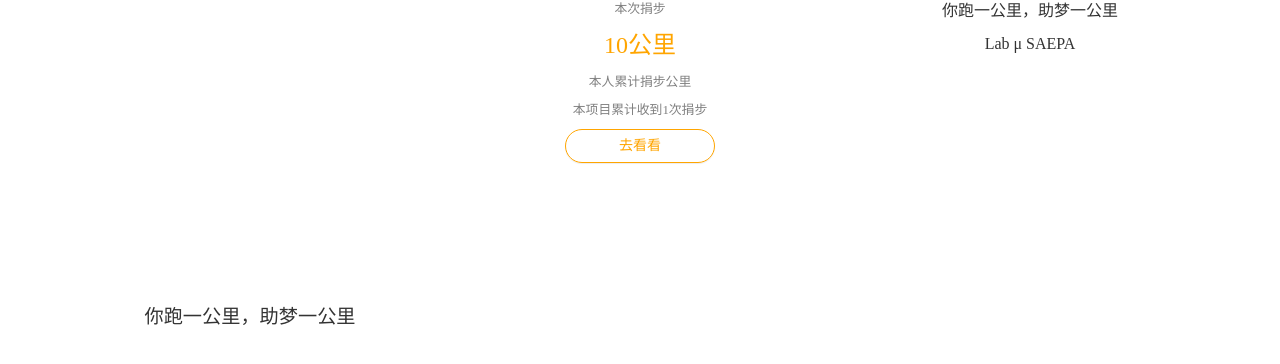
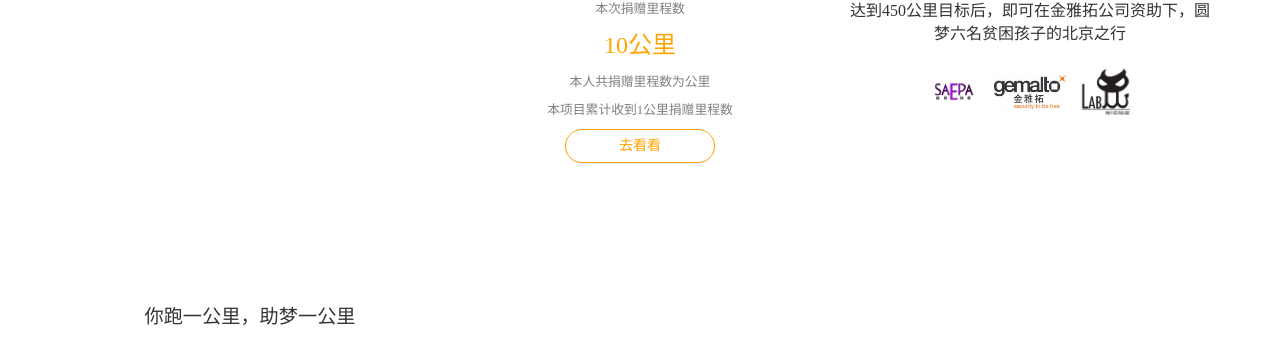
Before and after one commit to mulab/saepa.taskcube, a Python web app: template app/templates/share.html in a window 1280 px wide. Shown: the top 364 px of the page. Run offline with Jinja, Linux system fonts and the light colour scheme; the template is opened without the code that fills it: most values are stand-ins (such as "Sample title", 1, 10 or a date in 2020).

Commit message:
modify layout

```diff
--- a/app/templates/share.html
+++ b/app/templates/share.html
@@ -6,7 +6,7 @@
     <link rel="stylesheet" href="{{ url_for('static', filename='css/bootstrap.min.css') }}" media="screen" title="no title" charset="utf-8">
     <link rel="stylesheet" href="{{ url_for('static', filename='css/bootstrap-theme.min.css') }}" media="screen" title="no title" charset="utf-8">
     <link rel="stylesheet" href="{{ url_for('static', filename='css/main.css') }}" media="screen" title="no title" charset="utf-8">
-    <title>今天我完成了{{user.total_time}}公里</title>
+    <title>助梦清华，我今天通过跑步，助梦了{{ task.distance / 1000.0 }}公里</title>
 </head>
 <body>
     <div class="container">
@@ -16,17 +16,18 @@
                 <p class="project">你跑一公里，助梦一公里</p>
             </div>
             <div class="col-md-4 body">
-                <p class="gray">本次捐步</p>
+                <p class="gray">本次捐赠里程数</p>
                 <p class="distance">{{ task.distance / 1000.0 }}公里</p>
-                <p class="gray">本人累计捐步{{ user.total_distance / 1000.0 }}公里</p>
-                <p class="gray">本项目累计收到{{ total_distance }}次捐步</p>
+                <p class="gray">本人共捐赠里程数为{{ user.total_distance / 1000.0 }}公里</p>
+                <p class="gray">本项目累计收到{{ total_distance }}公里捐赠里程数</p>
                 <button type="button" name="button" class="btn btn-default">去看看</button>
             </div>
             <div class="col-md-4 footer">
-                <p>你跑一公里，助梦一公里</p>
-                <div>
-                    <span>Lab μ</span>
-                    <span>SAEPA</span>
+                <p>达到450公里目标后，即可在金雅拓公司资助下，圆梦六名贫困孩子的北京之行</p>
+                <div class="logos">
+                    <span><img src="{{ url_for('static', filename='images/saepa.png') }}" alt="SAEPA" class="logo"></span>
+                    <span><img src="{{ url_for('static', filename='images/gemalto.jpg') }}" alt="Gemalto" class="logo"></span>
+                    <span><img src="{{ url_for('static', filename='images/labμ.png') }}" alt="Lab μ" class="logo"></span>
                 </div>
             </div>
         </div>
@@ -35,9 +36,10 @@
     <script src="{{ url_for('static', filename='js/bootstrap.min.js') }}" charset="utf-8"></script>
     <script>
         $(document).ready(function() {
-            $('.header').css("height", $(window).height() * 0.5 + 'px');
-            $('.body').css("height", $(window).height() * 0.3 + 'px');
+            $('.header').css("height", $(window).height() * 0.4 + 'px');
+            $('.body').css("height", $(window).height() * 0.4 + 'px');
             $('.footer').css("height", $(window).height() * 0.2 + 'px');
+            $('.logo').css("width", $('.footer').width() / 5 + 'px');
         })
     </script>
 </body>
--- a/migrations/versions/2992ec11750_.py
+++ b/migrations/versions/3e4b8d05dc5_.py
@@ -1,13 +1,13 @@
 """empty message
 
-Revision ID: 2992ec11750
+Revision ID: 3e4b8d05dc5
 Revises: None
-Create Date: 2015-12-07 22:57:09.806460
+Create Date: 2015-12-07 23:44:20.533418
 
 """
 
 # revision identifiers, used by Alembic.
-revision = '2992ec11750'
+revision = '3e4b8d05dc5'
 down_revision = None
 
 from alembic import op
```
Also changed, not shown: migrations/env.py (+1 -16 lines), app/static/images/gemalto.jpg (added), app/static/images/labμ.png (added), app/static/images/saepa.png (added).
